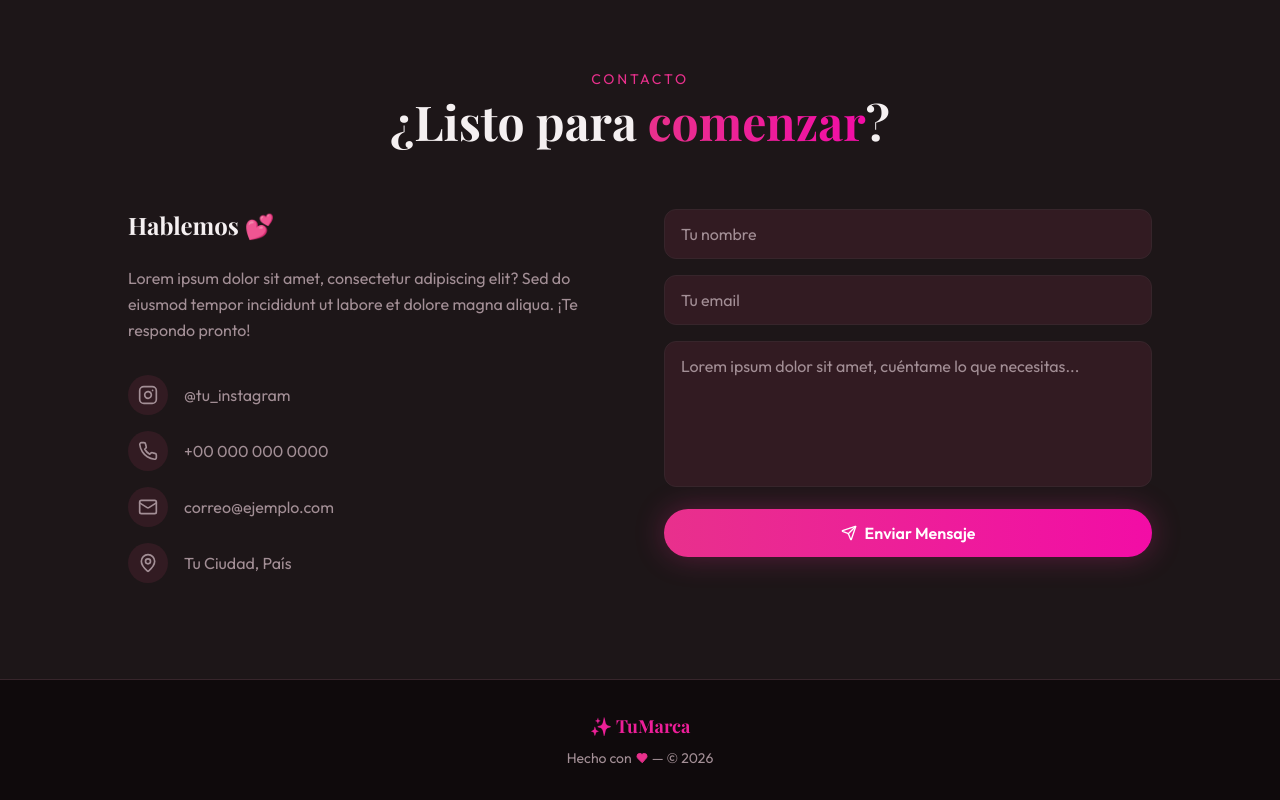
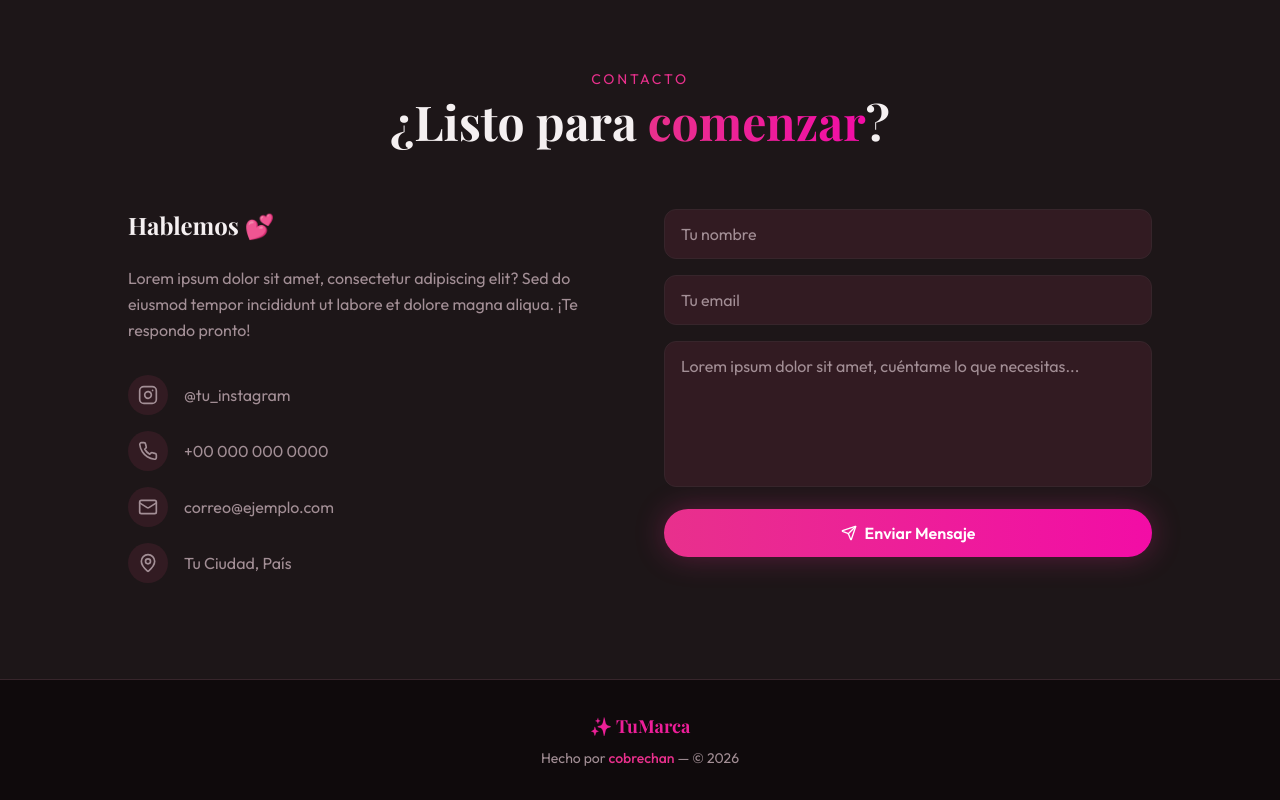
Before and after one commit to cobreklo/glamcosmeticos, a React (Vite) app: page / in a window 1280 px wide. Shown: the part 4046-4846 px from the top of the page. Built offline with nearby package versions, Linux system fonts and the light colour scheme; the HTML template or start-up script is replaced by a standard one; a web font is replaced by a local one.

Commit message:
feat: add a new `Footer` component to display copyright and developer information.

```diff
--- a/src/components/Footer.tsx
+++ b/src/components/Footer.tsx
@@ -1,12 +1,21 @@
-import { Heart } from "lucide-react";
+
 
 export default function Footer() {
   return (
     <footer className="py-8 bg-background border-t border-border">
       <div className="container mx-auto px-4 text-center">
         <p className="font-display text-lg font-bold text-gradient mb-2">✨ TuMarca</p>
-        <p className="text-muted-foreground text-sm flex items-center justify-center gap-1">
-          Hecho con <Heart className="w-3 h-3 fill-primary text-primary" /> — © {new Date().getFullYear()}
+        <p className="text-muted-foreground text-sm">
+          Hecho por{" "}
+          <a
+            href="https://cobrechan.dev"
+            target="_blank"
+            rel="noreferrer"
+            className="text-primary hover:underline font-medium"
+          >
+            cobrechan
+          </a>
+          {" "}— © {new Date().getFullYear()}
         </p>
       </div>
     </footer>
```
